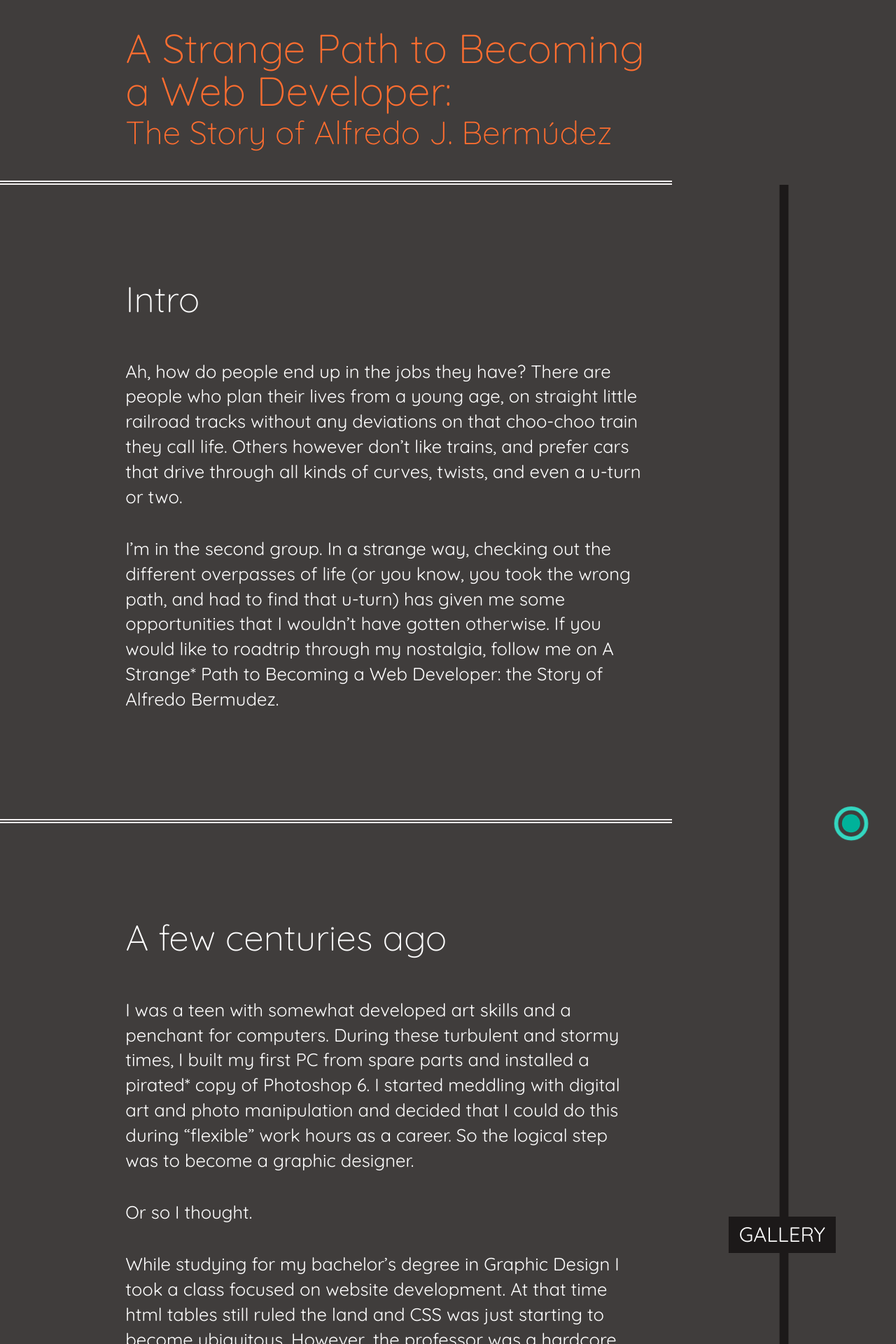
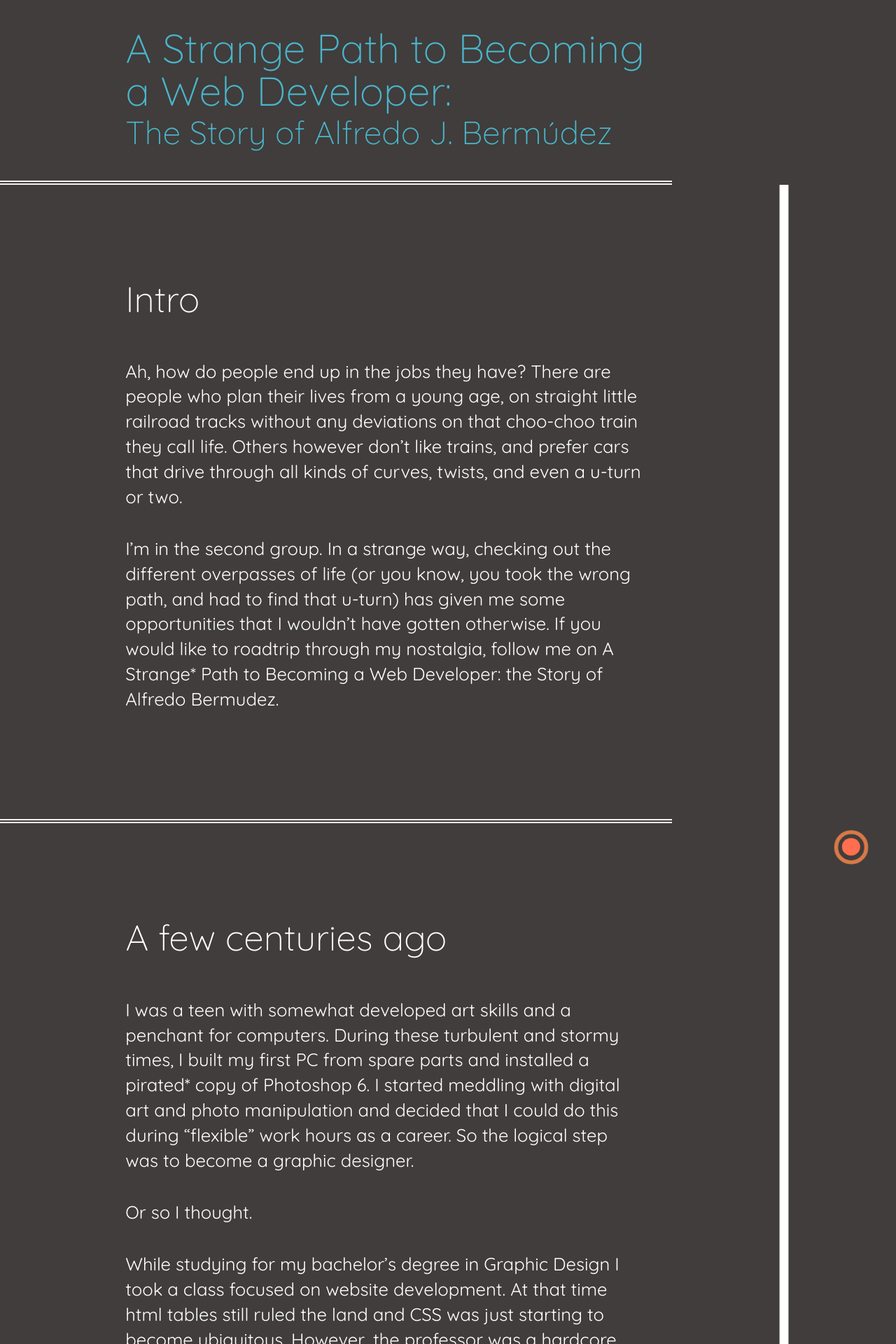
Before and after one commit to ajbh87/portfolio, a Jekyll site: the page built from index.html, in a window 1280 px wide. Shown: the top 1920 px of the page at 70% size. Built offline with Jekyll 4.4.1, drawn with Linux system fonts in a browser that asks for light colours.

Commit message:
removed gallery

```diff
--- a/_sass/_home.scss
+++ b/_sass/_home.scss
@@ -5,9 +5,6 @@ $slide-width: 15%; // 15% ~ 7.5rem
 .home {
   position: relative;
 }
-
-@include clipAnimation(0, 1, 'expand', 'collapse', 100, $prop);
-
 .section {
   position: relative;
   display: flex;
@@ -71,104 +68,10 @@ $slide-width: 15%; // 15% ~ 7.5rem
   animation-iteration-count: 1;
   animation-timing-function: linear;
 }
-.section-container {
-  overflow: hidden;
-  position: relative;
-
-}
 .section-content {
-  $origin: left center;
-  position: relative;
-  box-sizing: border-box;
-  float: left;
-  width: 100%;
-  overflow: hidden;
-
-  background: $grey-color;
-  color: #fff;
-
-  transform-origin: $origin;
-  // will-change: transform;
-  z-index: 10;
-
-  &__content {
-    clear: both;
-    padding: $spacing-unit;
-    float: right;
-    max-width: $content-max;
-    transform-origin: $origin;
-  }
-
-}
-.section-gallery {
-  display: grid;
-  grid-template-columns: repeat(2, 1fr);
-  grid-template-rows: 1fr 1.5fr;
-  //grid-gap: 1rem;
-
-  position: absolute;
-  top: 0;
-  bottom: 0;
-  left: 0;
-  right: 0;
-  z-index: 0;
-  //background: $grey-color-dark;
-  padding: 0 $spacing-unit;
-  overflow: auto;
-  &__item {
-    overflow: hidden;
-    &:nth-child(3n + 1) {
-      grid-column: span 1;
-    }
-    &:nth-child(3n + 2) {
-      grid-column: span 1;
-    }
-    &:nth-child(3n) {
-      grid-column: span 2;
-    }
-  }
-  &__link {
-    display: block;
-    width: 100%;
-    height: 100%;
-    transform: scale(2.333);
-    //opacity: 0.6666;
-    filter: grayscale(100%);
-    transition:
-      filter 0.2s ease(out-cubic),
-      opacity 0.2s ease(out-cubic),
-      transform 0.2s ease(out-cubic);
-
-    background-size: 70% auto;
-    background-position: center center;
-    background-repeat: no-repeat;
-    //background-color: $grey-color-dark;
-
-    &:hover {
-      filter: grayscale(0%);
-      transform: scale(1);
-      opacity: 1;
-    }
-  }
-  &__image {
-    display: block;
-    width: 100%;
-    height: auto;
-  }
-}
-
-.section-button {
-  position: absolute;
-  top: 50%;
-  right: -12.3vw;
-  transform: translateX(50%);
-  z-index: 20;
-  padding: 0.2rem 0.6rem;
-  border: 0;
-  background: $grey-color-dark;
-  color: #fff;
-  font-size: 1.15rem;
-  text-transform: uppercase;
+  padding: $spacing-unit;
+  float: right;
+  max-width: $content-max;
 }
 
 @keyframes pulsate {
@@ -211,7 +114,7 @@ $slide-width: 15%; // 15% ~ 7.5rem
   }
   &__straight {
     fill: none;
-    stroke: $grey-color-dark;
+    stroke: #fff;
     stroke-miterlimit: 10;
     transform: scaleY(1);
     animation: 3s ease(in-cubic) 0s lineGrow;
--- a/css/main.scss
+++ b/css/main.scss
@@ -34,10 +34,10 @@ $grey-color-light: lighten($grey-color, 50%);
 $grey-color-dark: #1C1919;
 $grey-color-dark-t: transparentize($grey-color-dark, 0.1);
 
-$primary: #FF6E30;
-$primary-dark: #E3591E;
-$secondary: #00B29A;
-$secondary-light: #30FFE3;
+$primary: #49B5CB;
+$primary-dark: #334065;
+$secondary: #FF6E4F;
+$secondary-light: #FF894B;
 
 $text-color: #fff;
 $background-color: $grey-color;
--- a/home-bundle.js
+++ b/home-bundle.js
@@ -68,6 +68,91 @@
 /************************************************************************/
 /******/ ([
 /* 0 */
+/***/ (function(module, __webpack_exports__, __webpack_require__) {
+
+"use strict";
+function whichTransitionEvent(){
+    const el = document.createElement('fakeelement'),
+        transitions = {
+            transition: 'transitionend',
+            OTransition: 'oTransitionEnd',
+            MozTransition: 'transitionend',
+            WebkitTransition: 'webkitTransitionEnd'
+        };
+    let t;
+
+    for(t in transitions){
+        if( el.style[t] !== undefined ){
+            return transitions[t];
+        }
+    }
+}
+function forEach(elements, fn) {
+    const total = elements.length;
+    let index = 0;
+    for (index = 0; index < total; index++) {
+        fn(elements[index]);
+    }
+}
+function hasClass(el, className) {
+    if (el.classList)
+        return el.classList.contains(className);
+    else
+        return new RegExp('(^| )' + className + '( |$)', 'gi').test(el.className);
+}
+function offset(el) {
+    const rect = el.getBoundingClientRect(),
+        body = document.body.getBoundingClientRect();
+
+    return {
+        top: Math.abs(body.top) + rect.top,
+        left: Math.abs(body.left) + rect.left
+    };
+}
+function winSize() {
+    const e = document.documentElement,
+        g = document.querySelector('body'),
+        width = e.clientWidth||g.clientWidth,
+        height = e.clientHeight||g.clientHeight;
+    return {
+        width,
+        height,
+        vCenter: height / 2,
+        hCenter: width / 2,
+        documentHeight: g.offsetHeight,
+        documentWidth: g.offsetWidth
+    };
+}
+
+const saKnife = {
+    transitionEvent: whichTransitionEvent(),
+    offset,
+    winSize,
+    hasClass,
+    round: (value, decimals) => Number( Math.round(value + 'e' + decimals) + 'e-' + decimals ),
+    forEach
+};
+
+if (NodeList.forEach == null) {
+    NodeList.prototype.forEach = function(fn) {
+        forEach(this, fn);
+    };
+}
+if (HTMLElement.hasClass == null) {
+    HTMLElement.prototype.hasClass = function(className) {
+        return hasClass(this, className);
+    };
+}
+if (HTMLElement.getOffset == null) {
+    HTMLElement.prototype.getOffset = function() {
+        return offset(this);
+    };
+}
+
+/* harmony default export */ __webpack_exports__["a"] = (saKnife);
+
+/***/ }),
+/* 1 */
 /***/ (function(module, exports, __webpack_require__) {
 
 /* WEBPACK VAR INJECTION */(function(global) {/**
@@ -451,98 +536,13 @@ module.exports = debounce;
 /* WEBPACK VAR INJECTION */}.call(exports, __webpack_require__(5)))
 
 /***/ }),
-/* 1 */
-/***/ (function(module, __webpack_exports__, __webpack_require__) {
-
-"use strict";
-function whichTransitionEvent(){
-    const el = document.createElement('fakeelement'),
-        transitions = {
-            transition: 'transitionend',
-            OTransition: 'oTransitionEnd',
-            MozTransition: 'transitionend',
-            WebkitTransition: 'webkitTransitionEnd'
-        };
-    let t;
-
-    for(t in transitions){
-        if( el.style[t] !== undefined ){
-            return transitions[t];
-        }
-    }
-}
-function forEach(elements, fn) {
-    const total = elements.length;
-    let index = 0;
-    for (index = 0; index < total; index++) {
-        fn(elements[index]);
-    }
-}
-function hasClass(el, className) {
-    if (el.classList)
-        return el.classList.contains(className);
-    else
-        return new RegExp('(^| )' + className + '( |$)', 'gi').test(el.className);
-}
-function offset(el) {
-    const rect = el.getBoundingClientRect(),
-        body = document.body.getBoundingClientRect();
-
-    return {
-        top: Math.abs(body.top) + rect.top,
-        left: Math.abs(body.left) + rect.left
-    };
-}
-function winSize() {
-    const e = document.documentElement,
-        g = document.querySelector('body'),
-        width = e.clientWidth||g.clientWidth,
-        height = e.clientHeight||g.clientHeight;
-    return {
-        width,
-        height,
-        vCenter: height / 2,
-        hCenter: width / 2,
-        documentHeight: g.offsetHeight,
-        documentWidth: g.offsetWidth
-    };
-}
-
-const saKnife = {
-    transitionEvent: whichTransitionEvent(),
-    offset,
-    winSize,
-    hasClass,
-    round: (value, decimals) => Number( Math.round(value + 'e' + decimals) + 'e-' + decimals ),
-    forEach
-};
-
-if (NodeList.forEach == null) {
-    NodeList.prototype.forEach = function(fn) {
-        forEach(this, fn);
-    };
-}
-if (HTMLElement.hasClass == null) {
-    HTMLElement.prototype.hasClass = function(className) {
-        return hasClass(this, className);
-    };
-}
-if (HTMLElement.getOffset == null) {
-    HTMLElement.prototype.getOffset = function() {
-        return offset(this);
-    };
-}
-
-/* harmony default export */ __webpack_exports__["a"] = (saKnife);
-
-/***/ }),
 /* 2 */
 /***/ (function(module, __webpack_exports__, __webpack_require__) {
 
 "use strict";
-/* harmony import */ var __WEBPACK_IMPORTED_MODULE_0__node_modules_lodash_debounce_index_js__ = __webpack_require__(0);
+/* harmony import */ var __WEBPACK_IMPORTED_MODULE_0__node_modules_lodash_debounce_index_js__ = __webpack_require__(1);
 /* harmony import */ var __WEBPACK_IMPORTED_MODULE_0__node_modules_lodash_debounce_index_js___default = __webpack_require__.n(__WEBPACK_IMPORTED_MODULE_0__node_modules_lodash_debounce_index_js__);
-/* harmony import */ var __WEBPACK_IMPORTED_MODULE_1__saKnife_js__ = __webpack_require__(1);
+/* harmony import */ var __WEBPACK_IMPORTED_MODULE_1__saKnife_js__ = __webpack_require__(0);
 __webpack_require__(4);
 
 
@@ -623,7 +623,7 @@ class scrollTrigger {
 /***/ (function(module, __webpack_exports__, __webpack_require__) {
 
 "use strict";
-/* harmony import */ var __WEBPACK_IMPORTED_MODULE_0__saKnife_js__ = __webpack_require__(1);
+/* harmony import */ var __WEBPACK_IMPORTED_MODULE_0__saKnife_js__ = __webpack_require__(0);
 
 class svgLine {
     constructor(options) {
@@ -1530,15 +1530,15 @@ module.exports = g;
 Object.defineProperty(__webpack_exports__, "__esModule", { value: true });
 /* harmony import */ var __WEBPACK_IMPORTED_MODULE_0__scripts_scrollTrigger_js__ = __webpack_require__(2);
 /* harmony import */ var __WEBPACK_IMPORTED_MODULE_1__scripts_svgLine_js__ = __webpack_require__(3);
-/* harmony import */ var __WEBPACK_IMPORTED_MODULE_2__scripts_saKnife_js__ = __webpack_require__(1);
-/* harmony import */ var __WEBPACK_IMPORTED_MODULE_3__node_modules_lodash_debounce_index_js__ = __webpack_require__(0);
+/* harmony import */ var __WEBPACK_IMPORTED_MODULE_2__scripts_saKnife_js__ = __webpack_require__(0);
+/* harmony import */ var __WEBPACK_IMPORTED_MODULE_3__node_modules_lodash_debounce_index_js__ = __webpack_require__(1);
 /* harmony import */ var __WEBPACK_IMPORTED_MODULE_3__node_modules_lodash_debounce_index_js___default = __webpack_require__.n(__WEBPACK_IMPORTED_MODULE_3__node_modules_lodash_debounce_index_js__);
 
 
 
 
 
-window.addEventListener('load', onLoad);
+document.addEventListener('DOMContentLoaded', onLoad);
 
 function onLoad() {
     'use strict';
@@ -1556,7 +1556,6 @@ function onLoad() {
             probe: bindScrollToLine
         });
     let markers = container.querySelectorAll('.bg-line__point'), // need 5
-        galleryButtons = document.querySelectorAll('[data-open-close]'),
         sectionsSizes = getSectionRatios();
 
     line.setRatios(sectionsSizes.ratios);
@@ -1572,20 +1571,6 @@ function onLoad() {
         }
     });
 
-    __WEBPACK_IMPORTED_MODULE_2__scripts_saKnife_js__["a" /* default */].forEach(galleryButtons, (button) => {
-        button.addEventListener('click', function() {
-            const targetSelector = this.attributes['data-open-close'].value,
-                target = document.querySelector(targetSelector);
-            if (target.hasClass('open')) {
-                target.classList.remove('open');
-                target.classList.add('close');
-            } else {
-                target.classList.remove('close');
-                target.classList.add('open');
-            }
-        });
-    });
-
     window.addEventListener('resize', __WEBPACK_IMPORTED_MODULE_3__node_modules_lodash_debounce_index_js___default()(onResize, 250));
 
     function onResize() {
--- a/index.html
+++ b/index.html
@@ -8,30 +8,8 @@ options: "sectionOptions"
     <div class="section__title">
       <h2 class="section__title--animate">{{ section.title }}</h2>
     </div>
-    {% if section.gallery %}
-    <button
-      class="section-button"
-      data-open-close="#{{ section.title | slugify }}">
-      Gallery
-    </button>
-    {% endif %}
-    <div class="section-container">
-      <div class="section-content">
-        <div class="section-content__content">
-          {{ section.content }}
-        </div>
-      </div>
-      {% if section.gallery %}
-      <div class="section-gallery">
-        {% for image in section.gallery %}
-        <div class="section-gallery__item">
-          <a href="{{ image.url }}" alt="{{ image.name }}"
-            class="section-gallery__link" style="background-image: url({{ image.url }})">
-          </a>
-        </div>
-        {% endfor %}
-      </div>
-      {% endif %}
+    <div class="section-content">
+      {{ section.content }}
     </div>
   </section>
 {% endfor %}
```
Also changed, not shown: script.js (+1 -16 lines).
